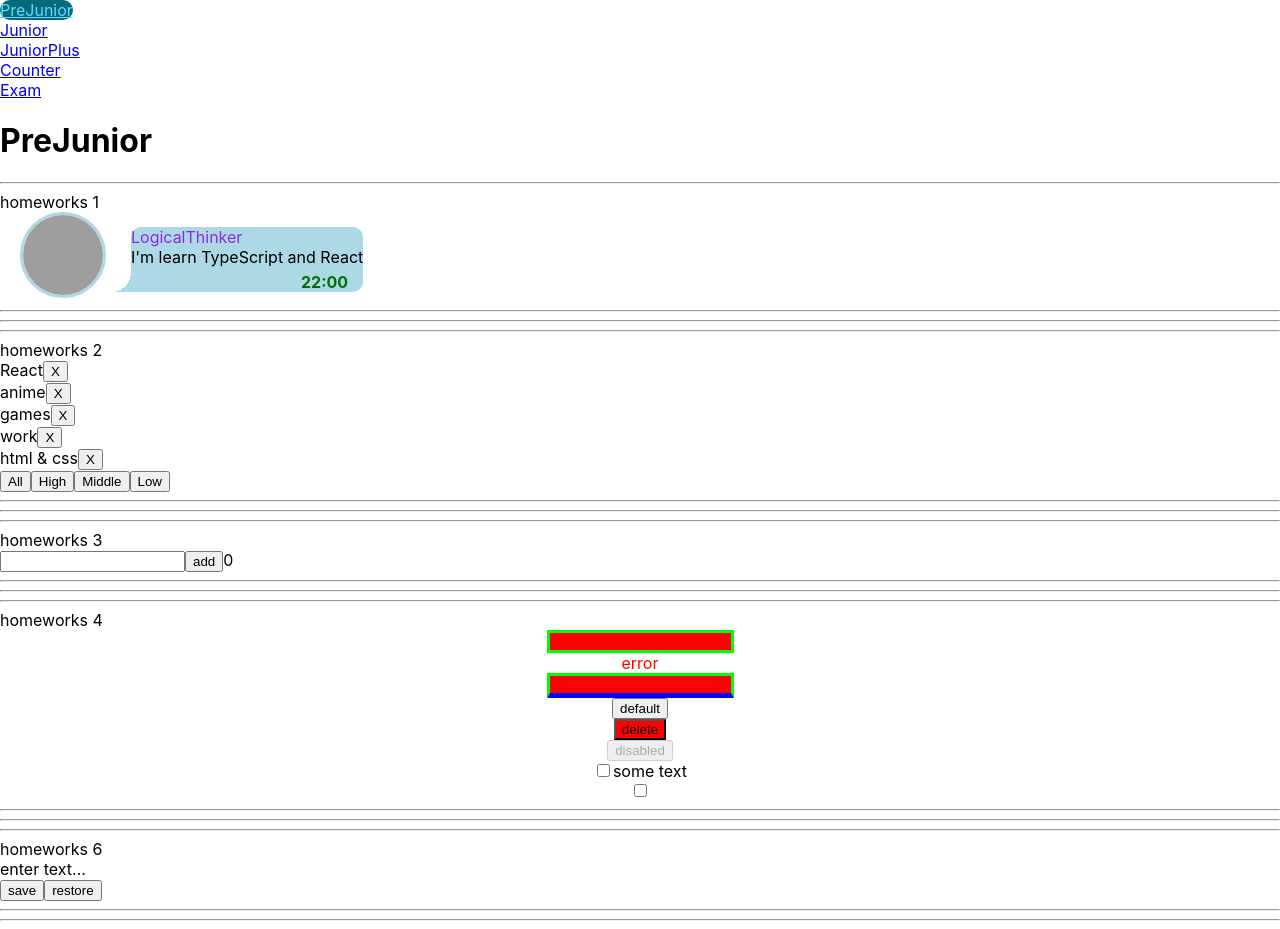
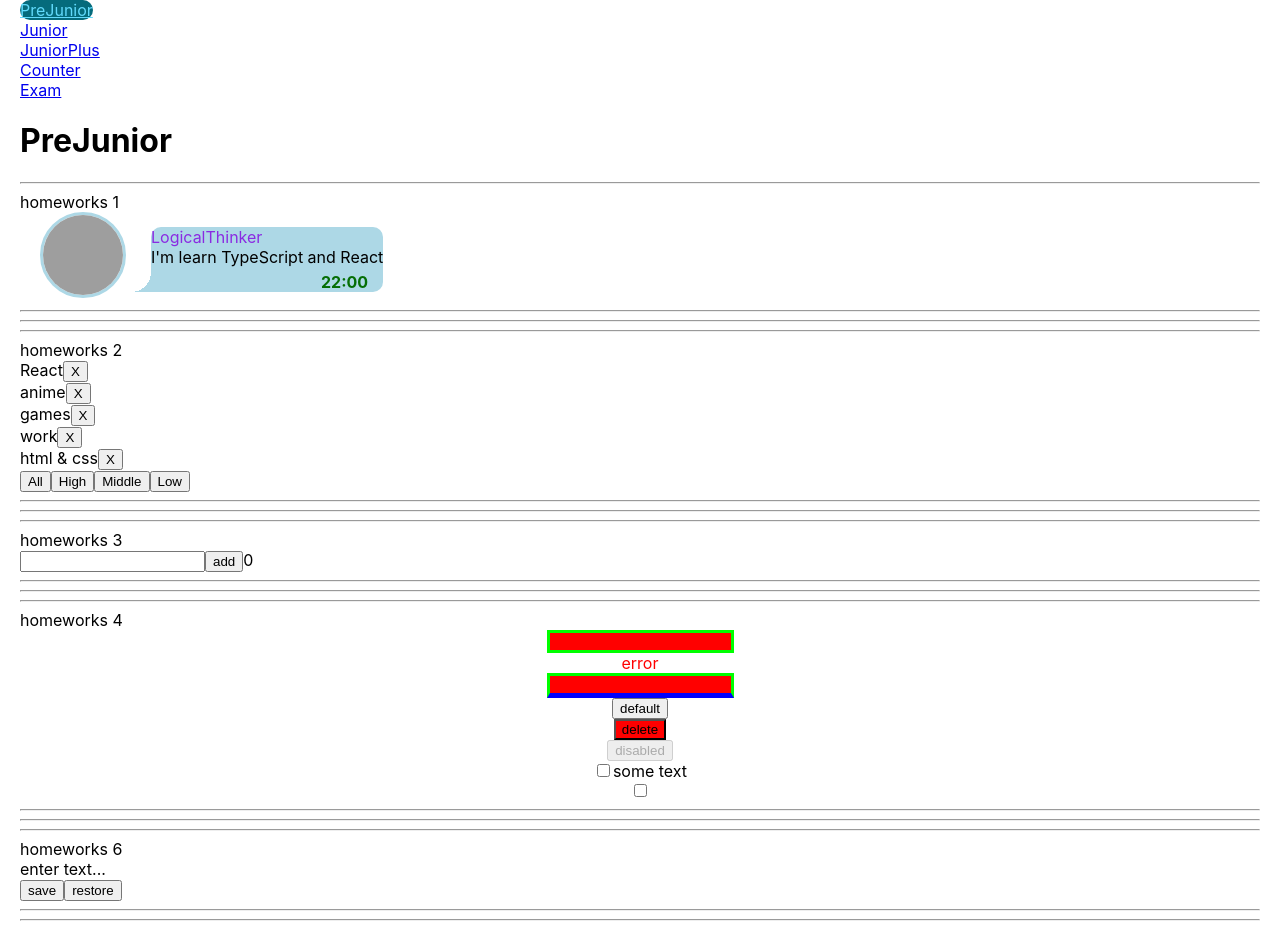
Before and after one commit to AndrosovMA/homeworks-react-ts, a React (Create React App) app: page /#/pre-junior in a window 1280 px wide. Built offline with nearby package versions, Linux system fonts and the light colour scheme; grey boxes are pictures that could not be loaded.

Commit message:
added HW06

```diff
--- a/src/index.css
+++ b/src/index.css
@@ -1,5 +1,7 @@
 body {
     margin: 0;
+    margin-left: 20px;
+    margin-right: 20px;
     font-family: -apple-system, BlinkMacSystemFont, 'Segoe UI', 'Roboto', 'Oxygen',
     'Ubuntu', 'Cantarell', 'Fira Sans', 'Droid Sans', 'Helvetica Neue',
     sans-serif;
--- a/src/p2-homeworks/h3/HW3.tsx
+++ b/src/p2-homeworks/h3/HW3.tsx
@@ -19,7 +19,7 @@ function HW3() {
         }
         setUsers([newUser, ...users]) // need to fix
     }
-    console.log(users);
+    console.log('HW3 ', users);
 
     return (
         <div>
--- a/src/p2-homeworks/h6/HW6.tsx
+++ b/src/p2-homeworks/h6/HW6.tsx
@@ -10,7 +10,11 @@ function HW6() {
         saveState<string>('editable-span-value', value)
     }
     const restore = () => {
-        // setValue()
+        const valueLocalStorege = restoreState<string>('editable-span-value', '');
+        setValue(valueLocalStorege)
+    }
+    const changeText = ()=> {
+
     }
 
     return (
--- a/src/p2-homeworks/h6/common/c4-SuperEditableSpan/SuperEditableSpan.tsx
+++ b/src/p2-homeworks/h6/common/c4-SuperEditableSpan/SuperEditableSpan.tsx
@@ -31,17 +31,17 @@ const SuperEditableSpan: React.FC<SuperEditableSpanType> = (
     const {children, onDoubleClick, className, ...restSpanProps} = spanProps || {}
 
     const onEnterCallback = () => {
-        // setEditMode() // выключить editMode при нажатии Enter
+        setEditMode(false) // выключить editMode при нажатии Enter
 
         onEnter && onEnter()
     }
     const onBlurCallback = (e: React.FocusEvent<HTMLInputElement>) => {
-        // setEditMode() // выключить editMode при нажатии за пределами инпута
+        setEditMode(false) // выключить editMode при нажатии за пределами инпута
 
         onBlur && onBlur(e)
     }
     const onDoubleClickCallBack = (e: React.MouseEvent<HTMLSpanElement, MouseEvent>) => {
-        // setEditMode() // включить editMode при двойном клике
+        setEditMode(true) // включить editMode при двойном клике
 
         onDoubleClick && onDoubleClick(e)
     }
```
Also changed, not shown: src/p1-main/m1-ui/u1-app/App.tsx (+0 -8 lines).
